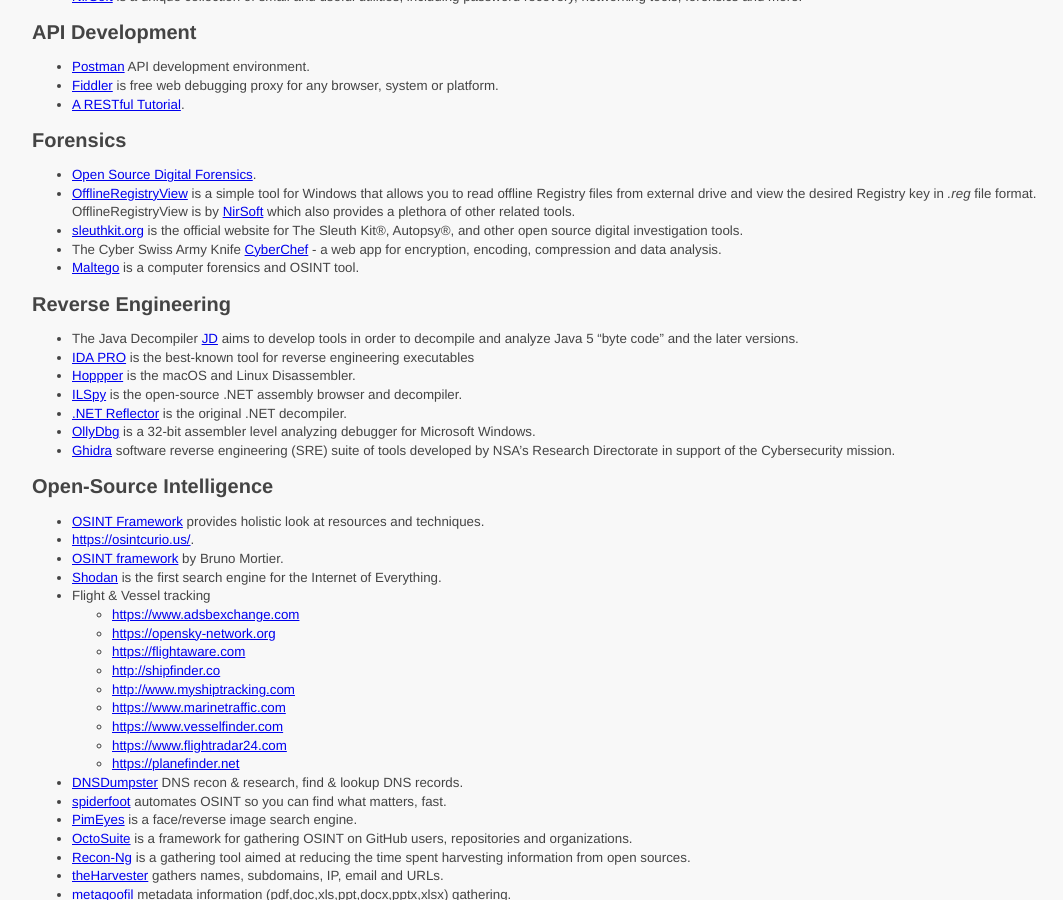
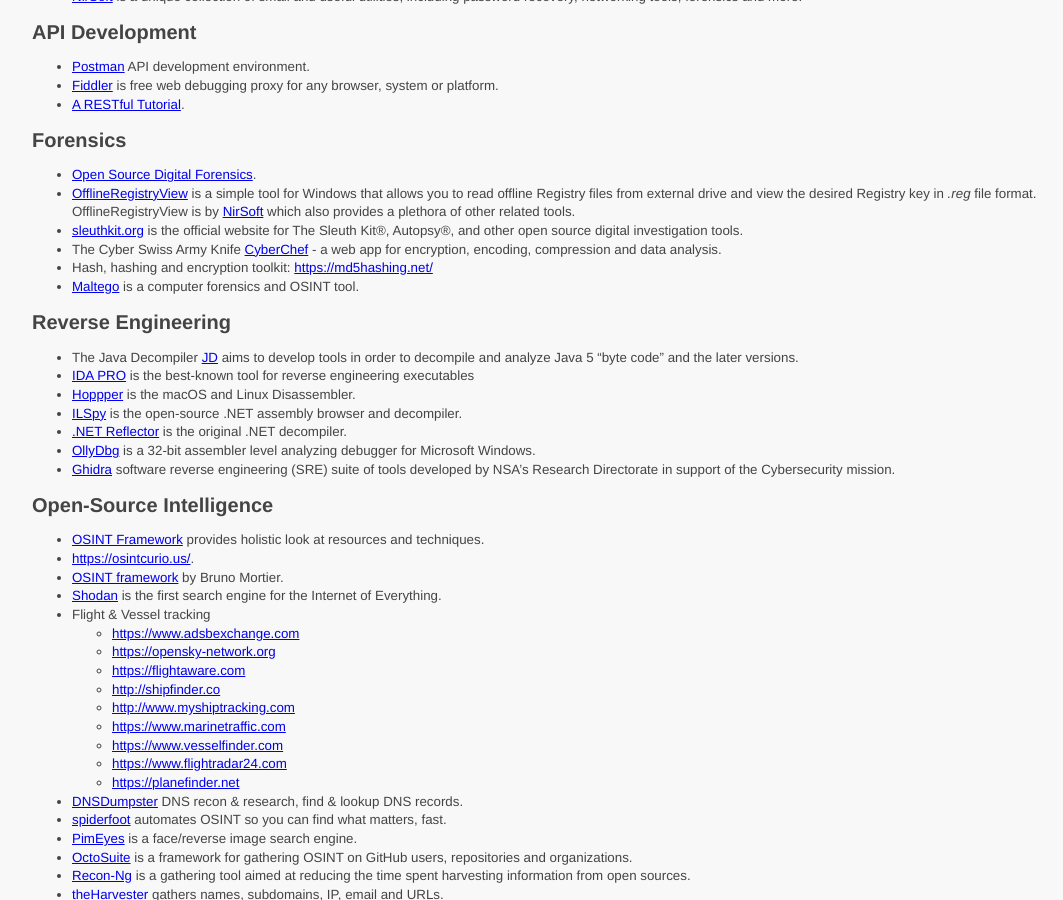
Before and after one commit to ycpcs/cs335-spring2023, a Jekyll site: the page built from resources/index.md, in a window 1280 px wide and 900 px high, scrolled down 1843 px. Shown: the whole window, without its empty margins (68-1131 px from the left). Built offline with Jekyll 4.4.1, drawn with Linux system fonts in a browser that asks for light colours.

Commit message:
update resources

```diff
--- a/resources/index.md
+++ b/resources/index.md
@@ -115,6 +115,7 @@ Forensics
 - [OfflineRegistryView](https://www.nirsoft.net/utils/offline_registry_view.html) is a simple tool for Windows that allows you to read offline Registry files from external drive and view the desired Registry key in _.reg_ file format. OfflineRegistryView is by [NirSoft](https://www.nirsoft.net/) which also provides a plethora of other related tools.
 - [sleuthkit.org](https://www.sleuthkit.org/) is the official website for The Sleuth Kit®, Autopsy®, and other open source digital investigation tools.
 - The Cyber Swiss Army Knife [CyberChef](https://gchq.github.io/CyberChef) - a web app for encryption, encoding, compression and data analysis.
+- Hash, hashing and encryption toolkit: [https://md5hashing.net/](https://md5hashing.net/)
 - [Maltego](https://www.maltego.com/) is a computer forensics and OSINT tool.
 
 Reverse Engineering
```
